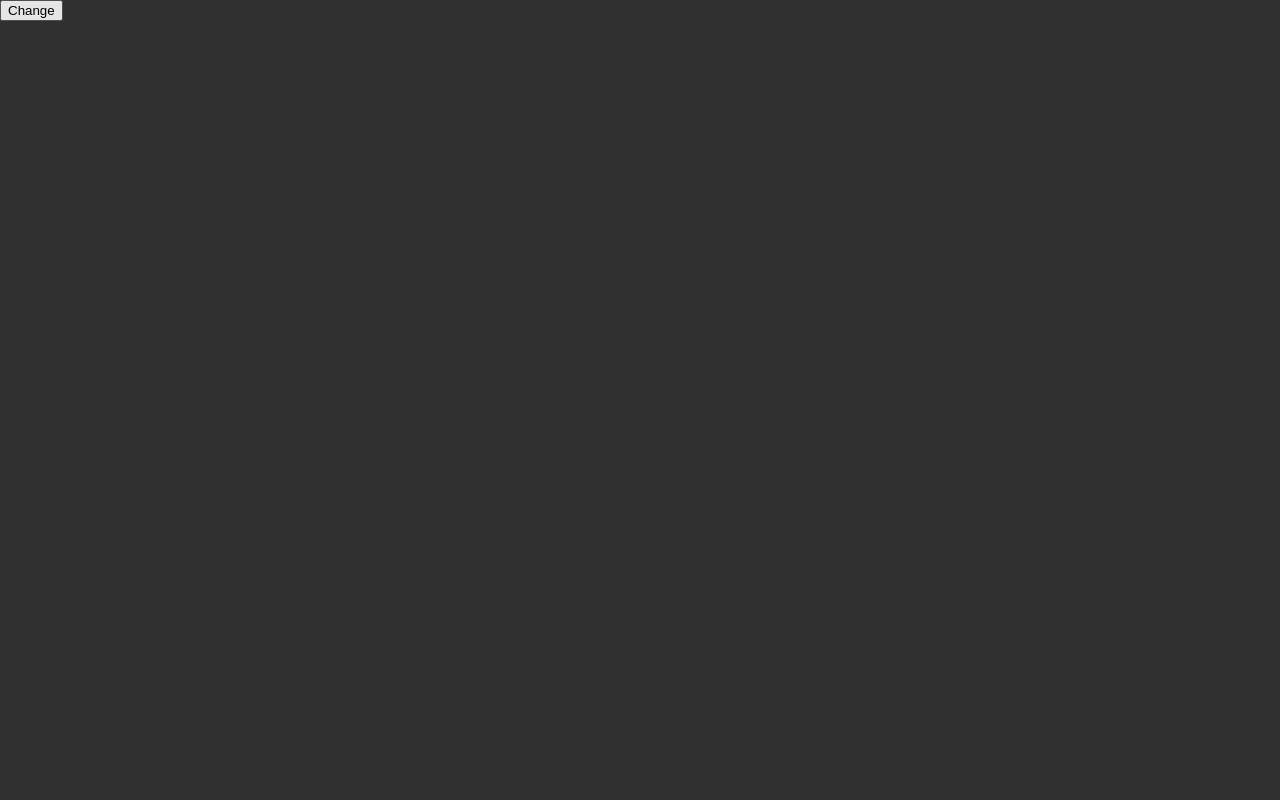
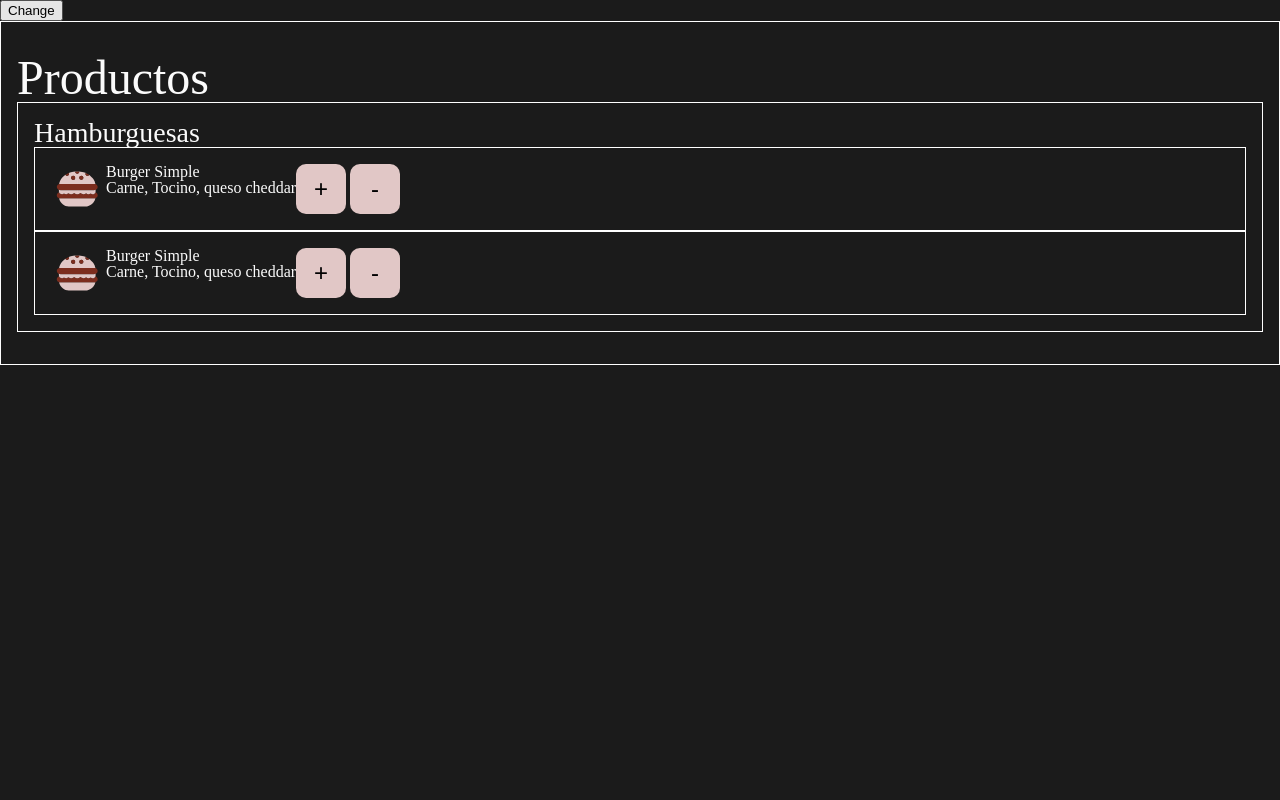
Before and after one commit to NelsonRs/hellburger, a PHP site: page / in a window 1280 px wide. Before the commit the page is almost empty. Run offline with PHP 8.4, Linux system fonts and the light colour scheme.

Commit message:
se añadio el index y se agrego el diseño

```diff
--- a/assets/css/reset/style.css
+++ b/assets/css/reset/style.css
@@ -1,9 +1,9 @@
 :root {
-  --black:#303030;
-  --white:#FFFFFF;
-  --primary:#CE111B;
-  --secondary:#DDDDDD;
-  --tertiary:#a1a1a1;
+  --black:#1B1B1B;
+  --white:#FBFBFB;
+  --primary:#7C2D1E;
+  --secondary:#E1C7C6;
+  --tertiary:#EEEEEE;
   --quaternary:#505050;
 }
 
--- a/assets/css/reset/style.scss
+++ b/assets/css/reset/style.scss
@@ -1,10 +1,10 @@
 // COLORS
 :root{
-    --black           :#303030;
-    --white           :#FFFFFF;
-    --primary         :#CE111B;
-    --secondary       :#DDDDDD;
-    --tertiary        :#a1a1a1;
+    --black           :#1B1B1B;
+    --white           :#FBFBFB;
+    --primary         :#7C2D1E;
+    --secondary       :#E1C7C6;
+    --tertiary        :#EEEEEE;
     --quaternary      :#505050;
   }
 
--- a/assets/css/style.css
+++ b/assets/css/style.css
@@ -1 +1,42 @@
-@import url(/assets/css/reset/style.css);/*# sourceMappingURL=style.css.map */
+@import url(/assets/css/reset/style.css);
+.section-index {
+  border: 1px solid white;
+  padding: 2rem 1rem;
+}
+.section-index header h1 {
+  font-size: 48px;
+}
+.section-index .section-hamburguer {
+  border: 1px solid white;
+  padding: 1rem;
+}
+.section-index .section-hamburguer header h2 {
+  font-size: 28px;
+}
+.section-index .section-hamburguer .card {
+  display: flex;
+  padding: 1rem;
+  border: 1px solid white;
+}
+.section-index .section-hamburguer .card .title {
+  margin: 0 0 0 0.5rem;
+}
+.section-index .section-hamburguer .card .actions {
+  display: flex;
+}
+.section-index .section-hamburguer .card .actions button {
+  display: flex;
+  justify-content: center;
+  align-items: center;
+  background: var(--secondary);
+  font-size: 1.5rem;
+  padding: 1rem;
+  margin: 0 0.25rem 0 0;
+  width: 50px;
+  height: 50px;
+  border: unset;
+  border-radius: 10px;
+}
+.section-index .section-hamburguer .card .actions button:active {
+  background: var(--primary);
+}/*# sourceMappingURL=style.css.map */
--- a/assets/css/style.scss
+++ b/assets/css/style.scss
@@ -1 +1,49 @@
 @import url(/assets/css/reset/style.css);
+
+.section-index{
+    border: 1px solid white;
+    padding: 2rem 1rem;
+    header{
+        h1{
+            font-size: 48px;
+        }
+    }
+
+    .section-hamburguer{
+        border: 1px solid white;
+        padding: 1rem;
+        header{
+            h2{
+                font-size: 28px;
+            }
+        }
+        .card{
+            display: flex;
+            padding: 1rem;
+            border: 1px solid white;
+            .title{
+                margin: 0 0 0 .5rem;
+            }
+            .actions{
+                display: flex;
+                button{
+                    display: flex;
+                    justify-content: center;
+                    align-items: center;
+                    background: var(--secondary);
+                    font-size: 1.5rem;
+                    padding: 1rem;
+                    margin: 0 0.25rem 0 0;
+                    width: 50px;
+                    height: 50px;
+                    border: unset;
+                    border-radius: 10px;
+
+                    &:active{
+                        background: var(--primary);
+                    }
+                }
+            }
+        }
+    }
+}
--- a/index.php
+++ b/index.php
@@ -12,7 +12,38 @@
 </head>
 <body>
     <button id="theme-switch">Change</button>
-
+    <section class="section-index">
+        <header>
+            <h1>Productos</h1>
+        </header>
+        <section class="section-hamburguer">
+            <header>
+                <h2>Hamburguesas</h2>
+            </header>
+            <div class="card">
+                <img src="/assets/svg/burger.svg">
+                <div class="title">
+                    <h3>Burger Simple</h3>
+                    <p>Carne, Tocino, queso cheddar</p>
+                </div>
+                <div class="actions">
+                    <button>+</button>
+                    <button>-</button>
+                </div>
+            </div>
+            <div class="card">
+                <img src="/assets/svg/burger.svg">
+                <div class="title">
+                    <h3>Burger Simple</h3>
+                    <p>Carne, Tocino, queso cheddar</p>
+                </div>
+                <div class="actions">
+                    <button>+</button>
+                    <button>-</button>
+                </div>
+            </div>
+        </section>
+    </section>
 <script src="<?php $root?>assets/js/main.js"></script>
 </body>
 </html>
```
Also changed, not shown: assets/svg/burger.svg (added), 1 other file.
